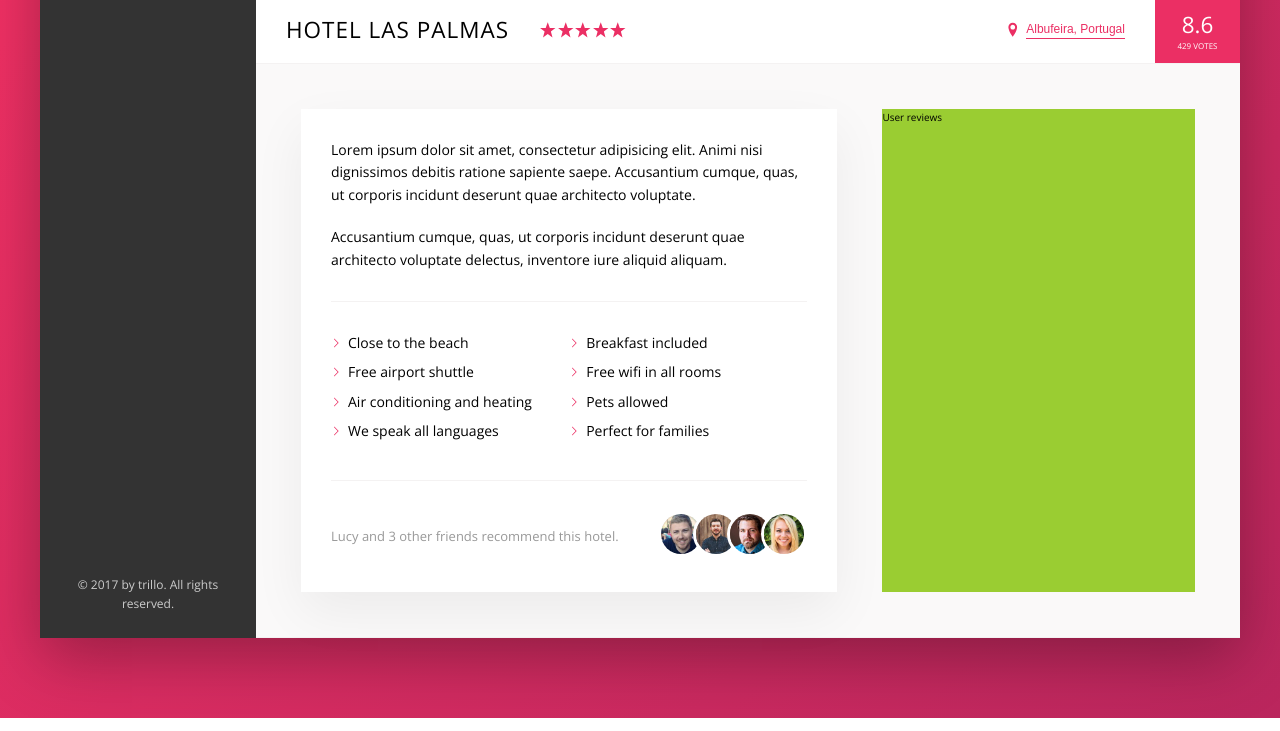
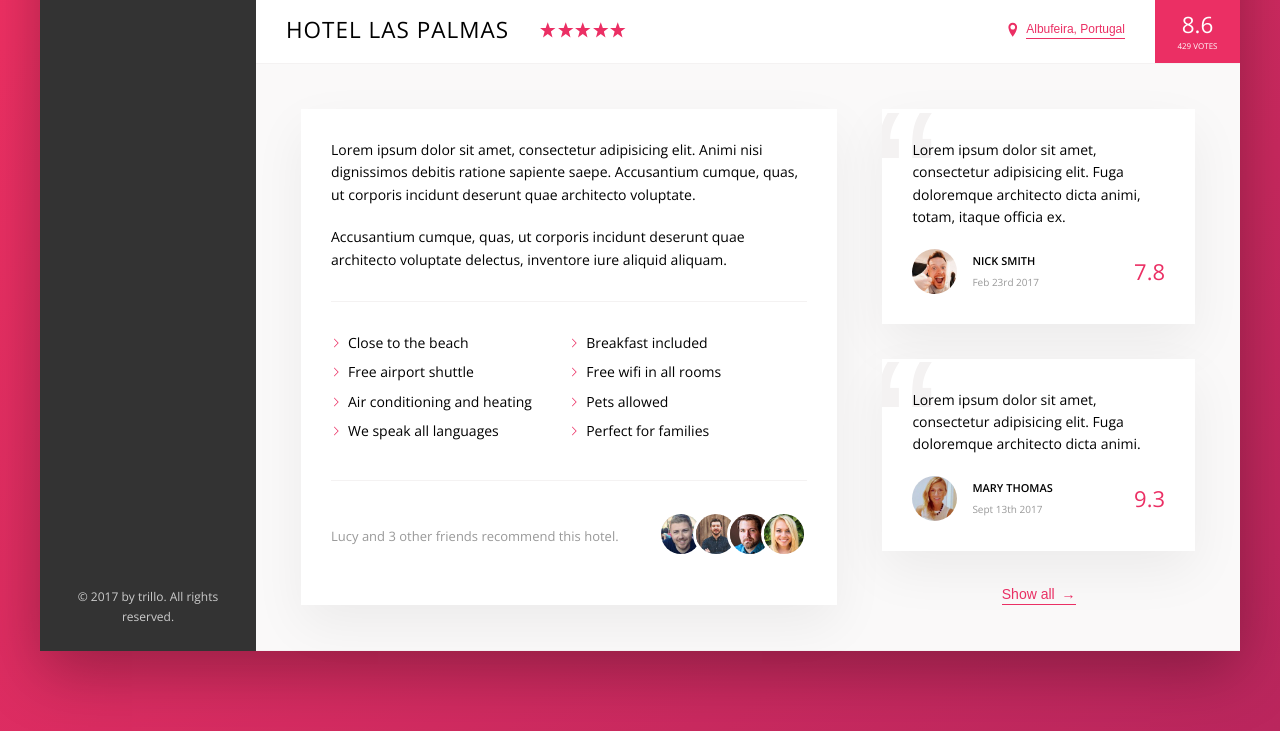
Before and after one commit to xavier-castro/Trillo, a website: page index.html in a window 1280 px wide. Shown: the part 538-1269 px from the top of the page. Drawn offline with nearby package versions, Linux system fonts and the light colour scheme.

Commit message:
Added user review section

```diff
--- a/index.html
+++ b/index.html
@@ -182,7 +182,38 @@
                     </div>
 
                     <div class="user-reviews">
-                        User reviews
+                        <!-- Figures are great for text / image blocks -->
+                        <figure class="review">
+                            <blockquote class="review__text">
+                                Lorem ipsum dolor sit amet, consectetur adipisicing elit. Fuga doloremque architecto
+                                dicta animi, totam, itaque officia ex.
+                            </blockquote>
+                            <figcaption class="review__user">
+                                <img src="img/user-1.jpg" alt="User 1" class="review__photo">
+                                <div class="review__user-box">
+                                    <p class="review__user-name">Nick Smith</p>
+                                    <p class="review__user-date">Feb 23rd 2017</p>
+                                </div>
+                                <div class="review__rating">7.8</div>
+                            </figcaption>
+                        </figure>
+
+                        <figure class="review">
+                            <blockquote class="review__text">
+                                Lorem ipsum dolor sit amet, consectetur adipisicing elit. Fuga doloremque architecto
+                                dicta animi.
+                            </blockquote>
+                            <figcaption class="review__user">
+                                <img src="img/user-2.jpg" alt="User 2" class="review__photo">
+                                <div class="review__user-box">
+                                    <p class="review__user-name">Mary Thomas</p>
+                                    <p class="review__user-date">Sept 13th 2017</p>
+                                </div>
+                                <div class="review__rating">9.3</div>
+                            </figcaption>
+                        </figure>
+
+                        <button class="btn-inline">Show all <span>&rarr;</span></button>
                     </div>
                 </div>
 
--- a/sass/_components.scss
+++ b/sass/_components.scss
@@ -295,10 +295,19 @@
     display: inline-block;
     background-color: transparent;
     cursor: pointer;
-    transition: all .2s;
+    transition: margin-left .2s;
+
+    & span {
+        margin-left: 3px;
+        transition: all .2s;
+    }
 
     &:hover {
         color: var(--color-gray-dark-1);
+
+        span {
+            margin-left: 8px;
+        }
     }
 
     &:focus {
@@ -389,9 +398,7 @@
         margin-right: auto; // puts space between sentence and photos
     }
 
-    &__friends {
-
-    }
+    &__friends {}
 
     &__photo {
         box-sizing: content-box; // makes images stay same size even with an added border
@@ -406,3 +413,70 @@
         }
     }
 }
+
+
+
+////////////////////////////////////////////
+// REVIEWS
+.review {
+    background-color: var(--color-white);
+    box-shadow: var(--shadow-light);
+    padding: 3rem;
+    margin-bottom: 3.5rem;
+    position: relative;
+    overflow: hidden;
+
+    &__text {
+        margin-bottom: 2rem;
+        z-index: 10;
+        position: relative; // z-index will not work without a position declared
+    }
+
+    &__user {
+        display: flex;
+        align-items: center;
+    }
+
+    &__photo {
+        height: 4.5rem;
+        width: 4.5rem;
+        border-radius: 50%;
+        margin-right: 1.5rem;
+    }
+
+    &__user-box {
+        margin-right: auto;
+        display: flex;
+        flex-direction: column;
+    }
+
+    &__user-name {
+        font-size: 1.1rem;
+        font-weight: 600;
+        text-transform: uppercase;
+        margin-bottom: .4rem;
+    }
+
+    &__user-date {
+        font-size: 1rem;
+        color: var(--color-gray-dark-3);
+    }
+
+    &__rating {
+        font-size: 2.2rem;
+        color: var(--color-primary);
+        font-weight: 300;
+    }
+
+    &::before {
+        content: "\201C";
+        position: absolute;
+        top: -2.75rem;
+        left: -1rem;
+        line-height: 1;
+        font-size: 20rem;
+        color: var(--color-gray-light-2);
+        font-family: sans-serif;
+        z-index: 1;
+    }
+}
--- a/sass/_layout.scss
+++ b/sass/_layout.scss
@@ -44,6 +44,7 @@
 }
 
 .detail {
+    font-size: 1.4rem;
     display: flex; // makes description and user-reviews be side-by-side
     padding: 4.5rem;
     background-color: var(--color-gray-light-1);
@@ -51,7 +52,6 @@
 }
 
 .description {
-    font-size: 1.4rem;
     background-color: var(--color-white);
     box-shadow: var(--shadow-light);
     padding: 3rem;
@@ -60,6 +60,10 @@
 }
 
 .user-reviews {
-    background-color: yellowgreen;
     flex: 1; // fills out remaining space
+
+    display: flex;
+    flex-direction: column;
+    align-content: center;
+    align-items: center;
 }
```
Also changed, not shown: css/style.css.
